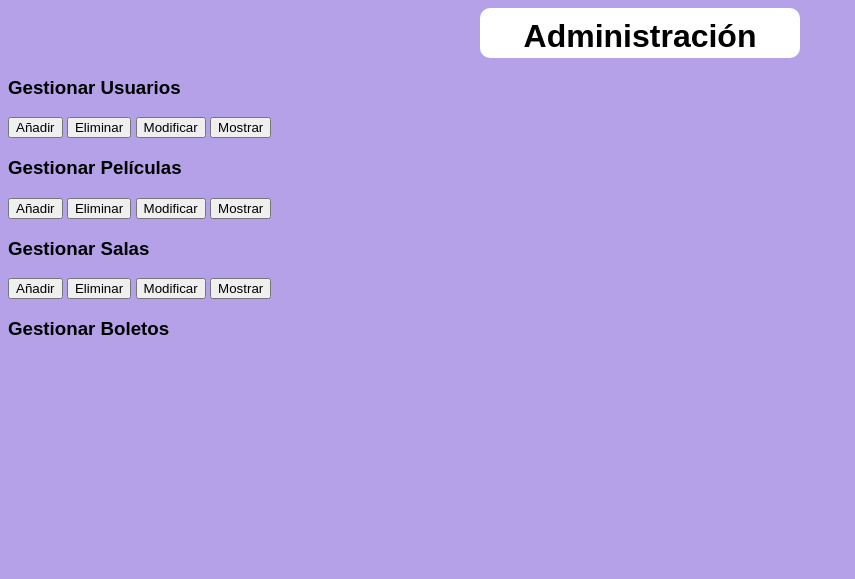
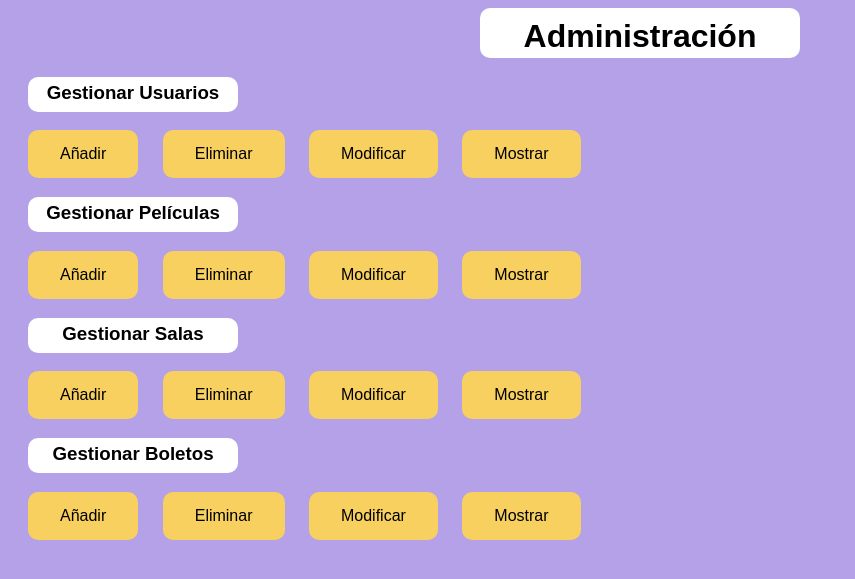
Before and after one commit to emilio-riv20/ProyectoCine, a Django app: template Usac_Cinema/Administrador/templates/MenuAdmin.html in a window 1280 px wide. Shown: the top 579 px of the page, without its empty margins (0-855 px from the left). Run offline with Django 4.2, Linux system fonts and the light colour scheme; the template is opened without the code that fills it, so the values that code supplies are empty.

Commit message:
Añadiendo estilos al html

```diff
--- a/Usac_Cinema/Administrador/templates/MenuAdmin.html
+++ b/Usac_Cinema/Administrador/templates/MenuAdmin.html
@@ -3,21 +3,22 @@
     <head>
         {% load static %}
         <title>Administrador USAC-CINEMA</title>
-        <link rel="stylesheet" href="{% static 'css/Estilos.css' %}">
+        <link rel="stylesheet" href="{% static 'css/EstilosAdmin.css' %}">
     </head>
 <body>
 <h1>Administración</h1>
 
 <h3>Gestionar Usuarios</h3>
-<button onclick="window.location.href='RegistrarUsuario'">Añadir</button> <button>Eliminar</button> <button>Modificar</button> <button>Mostrar</button>
+<button class = "boton" onclick="window.location.href='RegistrarUsuario'">Añadir</button> <button class = "boton">Eliminar</button> <button class = "boton">Modificar</button> <button class = "boton">Mostrar</button>
 <br>
 <h3>Gestionar Películas</h3>
-<button onclick="window.location.href='RegistrarPeliculas'">Añadir</button> <button>Eliminar</button> <button>Modificar</button> <button>Mostrar</button>
+<button class = "boton" onclick="window.location.href='RegistrarPeliculas'">Añadir</button> <button class = "boton">Eliminar</button> <button class = "boton">Modificar</button> <button class = "boton">Mostrar</button>
 <br>
 <h3>Gestionar Salas</h3>
-<button onclick="window.location.href='RegistrarSalas'">Añadir</button> <button>Eliminar</button> <button>Modificar</button> <button>Mostrar</button>
+<button class = "boton" onclick="window.location.href='RegistrarSalas'">Añadir</button> <button class = "boton">Eliminar</button> <button class = "boton">Modificar</button> <button class = "boton">Mostrar</button>
 <br>
 <h3>Gestionar Boletos</h3>
+<button class = "boton" onclick="window.location.href='RegistrarSalas'">Añadir</button> <button class = "boton">Eliminar</button> <button class = "boton">Modificar</button> <button class = "boton">Mostrar</button>
 <br>
 </body>
 
--- /dev/null
+++ b/Usac_Cinema/Cine/static/css/EstilosAdmin.css
@@ -0,0 +1,44 @@
+body {
+    font-family: Arial, sans-serif;
+    background-color: #b4a1e7;
+  }
+
+  h1{
+    color: #000000;
+    background-color: #ffffff;
+    text-align: center;
+    padding: 10px;
+    border-radius: 10px;
+    width: 300px;
+    height: 30px;
+    margin: 0 auto;
+    display: block;
+  }
+
+h3{
+    background-color: #ffffff;
+    text-align: center;
+    padding: 5px;
+    border-radius: 10px;
+    width: 200px;
+    height: 25px;
+    margin-left: 20px;
+}
+.boton{
+    background-color: #F7D060;
+    border: none;
+    color: rgb(0, 0, 0);
+    padding: 15px 32px;
+    text-align: center;
+    text-decoration: none;
+    display: inline-block;
+    font-size: 16px;
+    border-radius: 10px;
+    transition-duration: 0.4s;
+    cursor: pointer;
+    margin-left: 20px;
+}
+.boton:hover{
+    background-color: #422f77;
+    color: white;
+}
```
